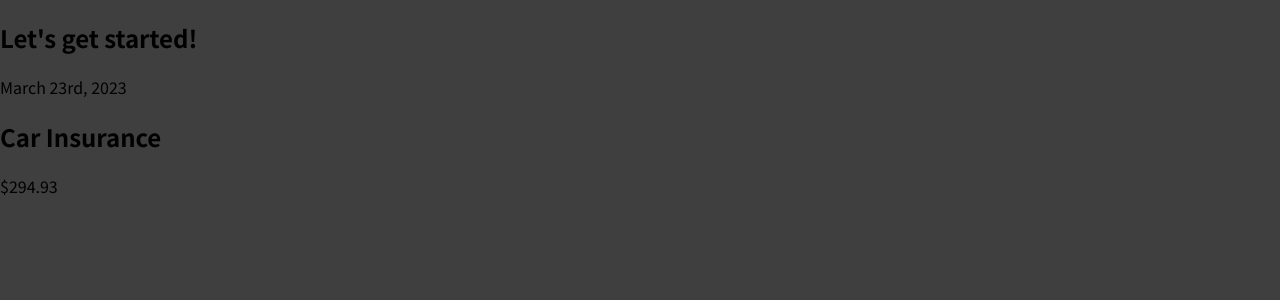
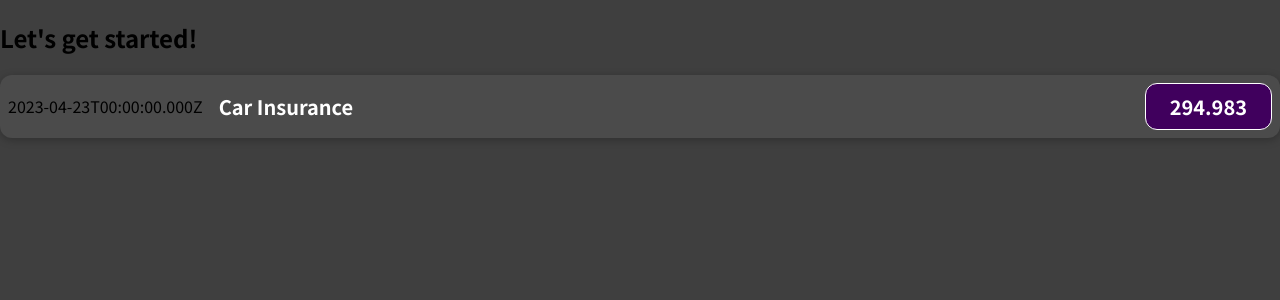
Before and after one commit to whynesspower/1-expense-tracker, a JavaScript app: page / in a window 1280 px wide. Shown: the top 300 px of the page. Built offline with nearby package versions, Linux system fonts and the light colour scheme.

Commit message:
Dynamic data

```diff
--- a/src/components/ExpenseItem.css
+++ b/src/components/ExpenseItem.css
@@ -0,0 +1,56 @@
+.expense-item {
+  display: flex;
+  justify-content: space-between;
+  align-items: center;
+  box-shadow: 0 2px 8px rgba(0, 0, 0, 0.25);
+  padding: 0.5rem;
+  margin: 1rem 0;
+  border-radius: 12px;
+  background-color: #4b4b4b;
+}
+
+.expense-item__description {
+  display: flex;
+  flex-direction: column;
+  gap: 1rem;
+  align-items: flex-end;
+  flex-flow: column-reverse;
+  justify-content: flex-start;
+  flex: 1;
+}
+
+.expense-item h2 {
+  color: #3a3a3a;
+  font-size: 1rem;
+  flex: 1;
+  margin: 0 1rem;
+  color: white;
+}
+
+.expense-item__price {
+  font-size: 1rem;
+  font-weight: bold;
+  color: white;
+  background-color: #40005d;
+  border: 1px solid white;
+  padding: 0.5rem;
+  border-radius: 12px;
+}
+
+@media (min-width: 580px) {
+  .expense-item__description {
+    flex-direction: row;
+    align-items: center;
+    justify-content: flex-start;
+    flex: 1;
+  }
+
+  .expense-item__description h2 {
+    font-size: 1.25rem;
+  }
+
+  .expense-item__price {
+    font-size: 1.25rem;
+    padding: 0.5rem 1.5rem;
+  }
+}
--- a/src/components/ExpenseItem.js
+++ b/src/components/ExpenseItem.js
@@ -1,12 +1,15 @@
 import "./ExpenseItem.css";
 
 export default function ExpenseItem() {
+  const expenseDate = new Date(2023, 3, 23);
+  const expenseTitle = "Car Insurance";
+  const expenseAmount = 294.983;
   return (
     <div className="expense-item">
-      <div> March 23rd, 2023</div>
+      <div> {expenseDate.toISOString()} </div>
       <div className="expense-item__description">
-        <h2>Car Insurance </h2>
-        <div className="expense-item__price">$294.93</div>
+        <h2>{expenseTitle} </h2>
+        <div className="expense-item__price">{expenseAmount}</div>
       </div>
     </div>
   );
```
